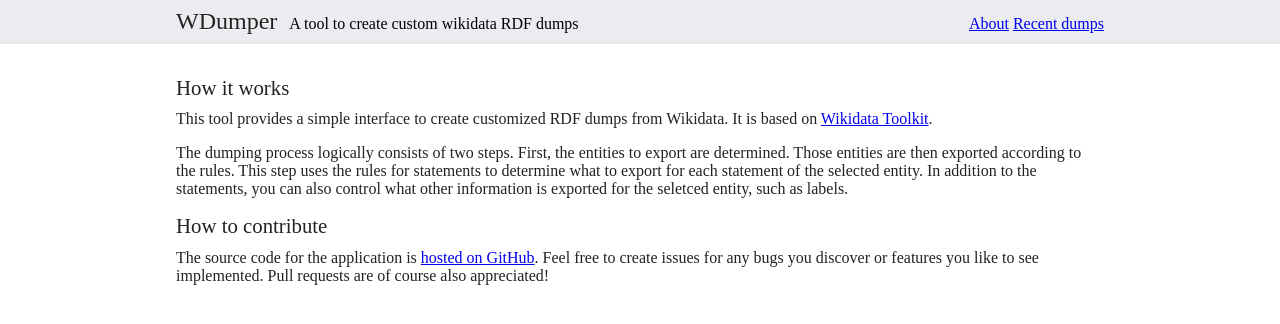
After one commit to bennofs/wdumper, a Flask app: page /about in a window 1280 px wide. The commit adds this page. Shown: the top 324 px of the page. Run offline with Flask 2, Linux system fonts and the light colour scheme; style sheets or scripts are compiled from the project's sources.

Commit message:
feat(frontend): add simple about page

```diff
--- a/frontend/app/routes.py
+++ b/frontend/app/routes.py
@@ -157,6 +157,10 @@ def status():
 
     return render_template("status.html", **locals())
 
+@app.route("/about", methods=["GET"])
+def about():
+    return render_template("about.html")
+
 @app.template_filter("timedelta")
 def date2delta(delta, invert=False):
     if not delta:
--- /dev/null
+++ b/frontend/templates/about.html
@@ -0,0 +1,24 @@
+{% extends "base.html" %}
+
+{% block content %}
+<h2>How it works</h2>
+<p>
+    This tool provides a simple interface to create customized RDF dumps from Wikidata.
+    It is based on <a href="https://github.com/Wikidata/Wikidata-Toolkit">Wikidata Toolkit</a>.
+</p>
+<p>
+    The dumping process logically consists of two steps. First, the entities to export are determined.
+    Those entities are then exported according to the rules.
+    This step uses the rules for statements to determine what to export for each statement of the selected entity.
+    In addition to the statements, you can also control what other information is exported for the seletced entity, such as labels.
+</p>
+
+
+<h2>How to contribute</h2>
+<p>
+The source code for the application is <a href="https://github.com/bennofs/wdumper">hosted on GitHub</a>.
+Feel free to create issues for any bugs you discover or features you like to see implemented.
+Pull requests are of course also appreciated!
+</p>
+
+{% endblock %}
--- a/frontend/templates/base.html
+++ b/frontend/templates/base.html
@@ -18,6 +18,7 @@
                 <a href="{{ url_for('index') }}"><h1>WDumper</h1></a>
                 <p>A tool to create custom wikidata RDF dumps</p>
                 <div class="end">
+                    <a href="{{ url_for('about') }}">About</a>
                     <a href="{{ url_for('dumps') }}">Recent dumps</a>
                 </div>
             </header>
```
